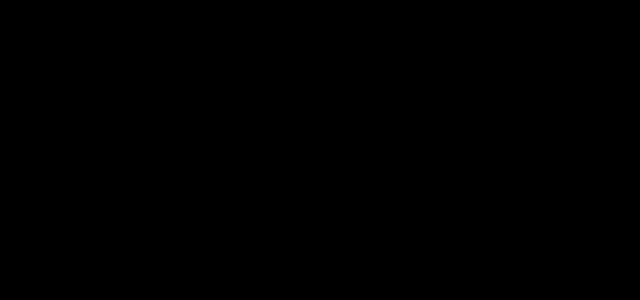
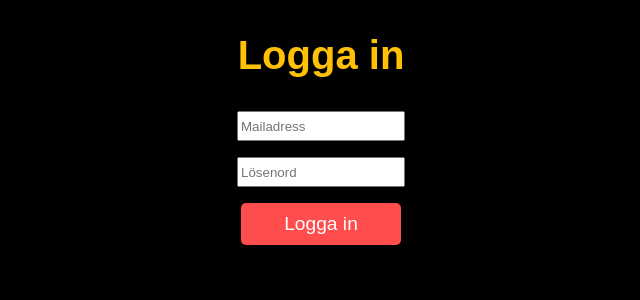
Before and after one commit to JoelKeskitalo/playprojects, a React (Vite) app in the folder snusproject/: page /login in a window 1280 px wide. Before the commit this address had no page. Shown: the top 300 px of the page, without its empty margins (319-959 px from the left). Built offline with nearby package versions, Linux system fonts and the light colour scheme.

Commit message:
Add Login component

```diff
--- /dev/null
+++ b/snusproject/src/components/Login/Login.css
@@ -0,0 +1,28 @@
+.login-container {
+    background-color: inherit;
+    display: flex;
+    flex-direction: column;
+    align-items: center;
+}
+
+.login-form {
+    display: flex;
+    flex-direction: column;
+    align-items: center;
+}
+
+.login-input {
+    width: 10rem;
+    height: 1.5rem;
+    margin-bottom: 1rem;
+}
+
+.login-button {
+    padding: 10px 20px;
+    width: 10rem;
+    font-size: 1.2rem;
+    background-color: #ff4d4d;
+    color: #fff;
+    border: none;
+    border-radius: 5px;
+}
--- /dev/null
+++ b/snusproject/src/components/Login/Login.jsx
@@ -0,0 +1,16 @@
+import "./Login.css"
+
+const Login = () => {
+  return (
+    <div className="login-container">
+      <h2>Logga in</h2>
+      <form className="login-form">
+        <input className="login-input" type="text" placeholder="Mailadress" />
+        <input className="login-input" type="text" placeholder="Lösenord" />
+        <button className="login-button">Logga in</button>
+      </form>
+    </div>
+  )
+}
+
+export default Login
--- a/snusproject/src/index.css
+++ b/snusproject/src/index.css
@@ -2,6 +2,9 @@
     margin: 0;
     font-family: Arial, Helvetica, sans-serif;
     background-color: black;
+    display: flex;
+    justify-content: center;
+    align-items: center;
 }
 
 a {
@@ -13,3 +16,8 @@
     font-family: inherit;
     cursor: pointer;
 }
+
+h2 {
+    font-size: 2.5rem;
+    color: #ffc107;
+}
--- a/snusproject/src/pages/LandingPage/LandingPage.css
+++ b/snusproject/src/pages/LandingPage/LandingPage.css
@@ -15,11 +15,13 @@
 
 .landing-button {
     padding: 10px 20px;
+    width: 10rem;
     font-size: 1.2rem;
     background-color: #ff4d4d;
     color: #fff;
     border: none;
     border-radius: 5px;
+    margin-left: 2rem;
 }
 
 .landing-button:hover {
--- a/snusproject/src/pages/LandingPage/LandingPage.jsx
+++ b/snusproject/src/pages/LandingPage/LandingPage.jsx
@@ -1,11 +1,14 @@
 import "./LandingPage.css"
+import { Link } from "react-router-dom"
 
 const LandingPage = () => {
   return (
     <div className="landing-container">
       <h1 className="landing-title">Välkommen till Snus-shoppen!</h1>
       <div className="landing-buttons">
-        <button className="landing-button">Logga in</button>
+        <button className="landing-button">
+          <Link to="/login">Logga in</Link>
+        </button>
         <button className="landing-button">Registrera dig</button>
       </div>
     </div>
--- a/snusproject/src/router/Routes.jsx
+++ b/snusproject/src/router/Routes.jsx
@@ -4,6 +4,7 @@
 import MenuComponent from "../components/MenuComponent/MenuComponent"
 import AccountComponent from "../components/AccountComponent/AccountComponent"
 import OrdersComponent from "../components/OrdersComponent/OrdersComponent"
+import Login from "../components/Login/Login"
 
 const AppRoutes = () => {
   return (
@@ -14,6 +15,7 @@
         <Route path="/menu" element={<MenuComponent />} />
         <Route path="/account" element={<AccountComponent />} />
         <Route path="/orders" element={<OrdersComponent />} />
+        <Route path="/login" element={<Login />} />
       </Routes>
     </Router>
   )
```
